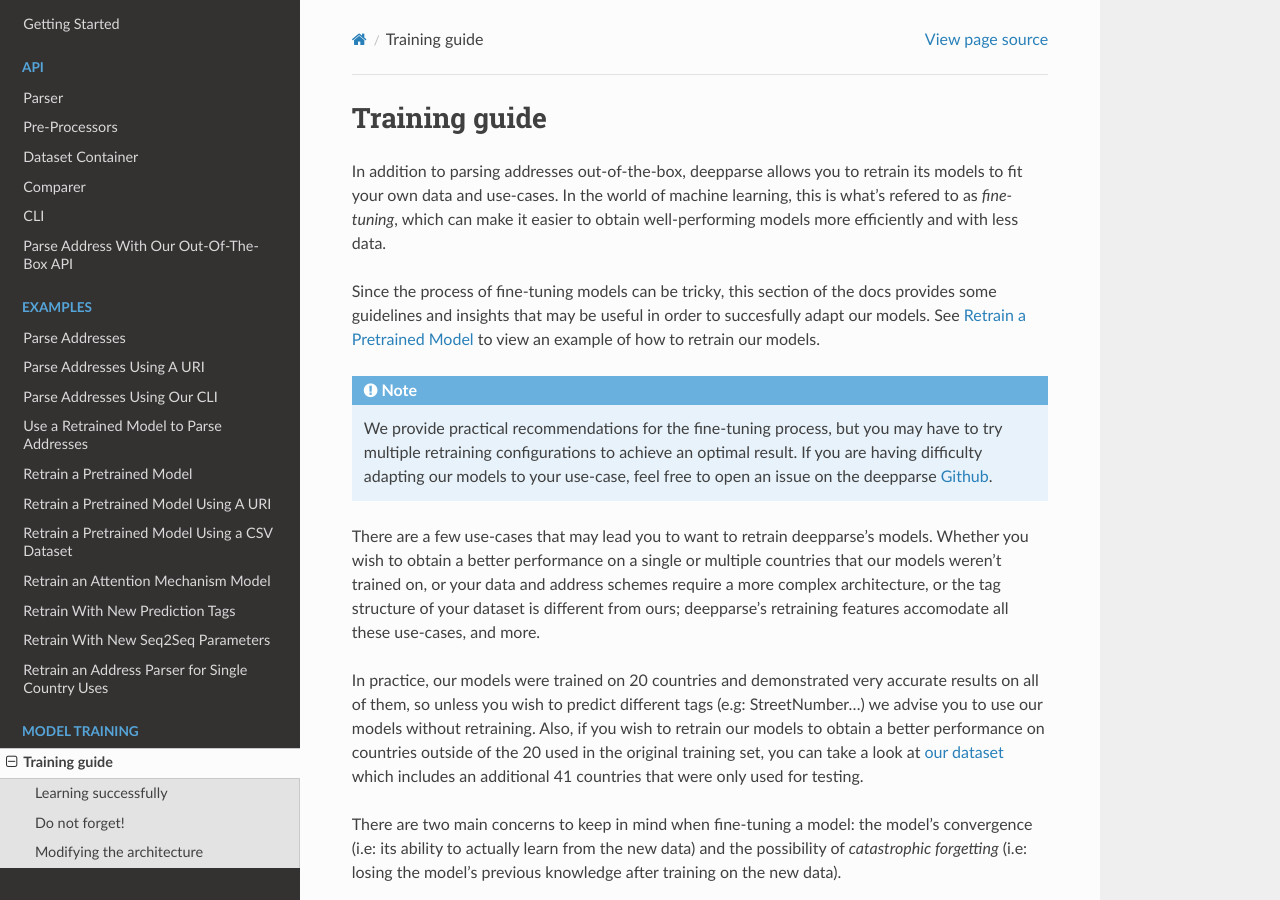
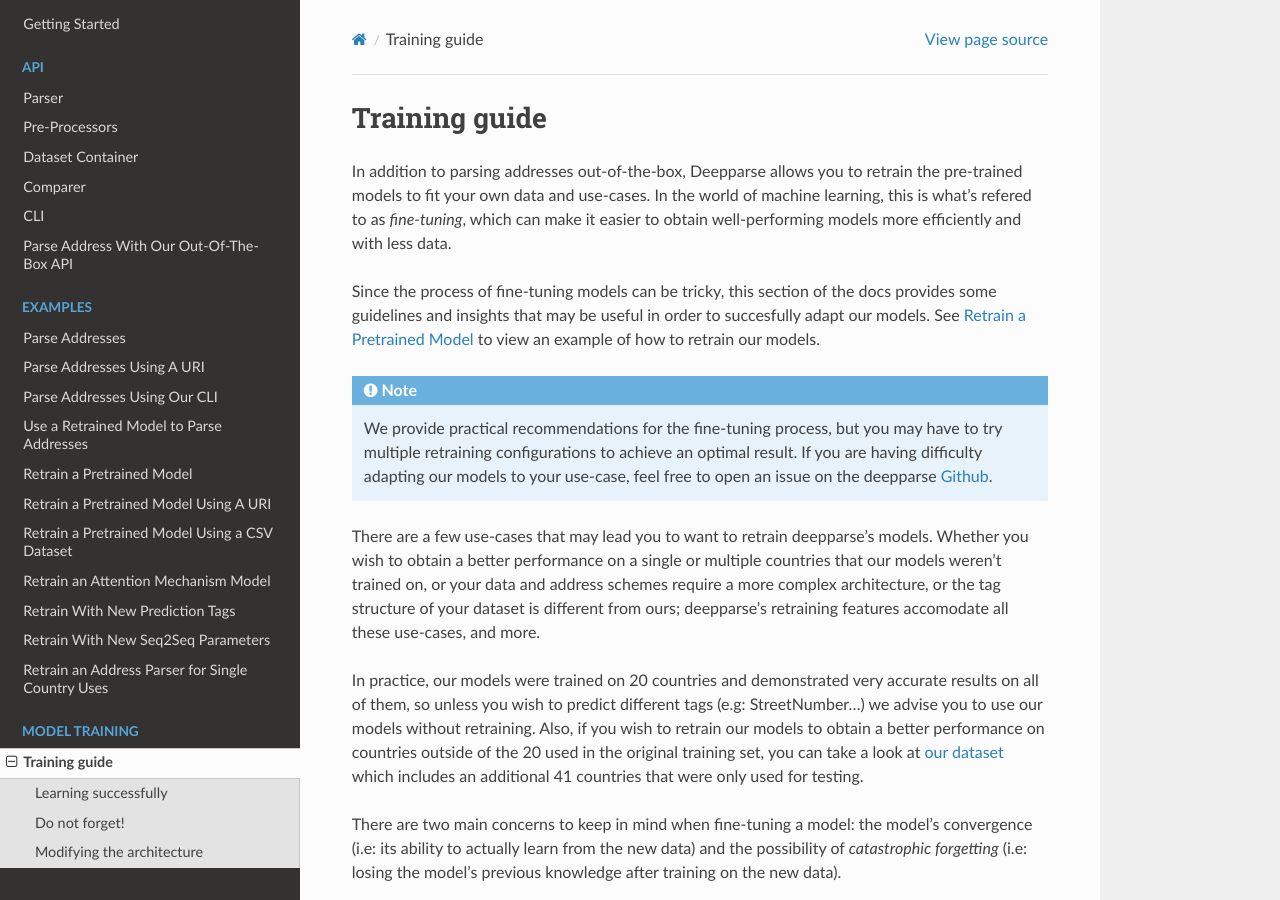
Before and after one commit to GRAAL-Research/deepparse, a Sphinx documentation site: the page built from docs/source/training_guide.rst, in a window 1280 px wide and 900 px high. Built offline with Sphinx 7.4.7 and the Read the Docs theme 2.0.0, drawn with Linux system fonts in a browser that asks for light colours; the version number could not be read and is left out.

Commit message:
Update docs/source/training_guide.rst

```diff
--- a/docs/source/training_guide.rst
+++ b/docs/source/training_guide.rst
@@ -4,7 +4,7 @@
 Training guide
 ==============
 
-In addition to parsing addresses out-of-the-box, deepparse allows you to retrain its models to fit your own data and use-cases.
+In addition to parsing addresses out-of-the-box, Deepparse allows you to retrain the pre-trained models to fit your own data and use-cases.
 In the world of machine learning, this is what's refered to as `fine-tuning`, which can make it easier to obtain well-performing
 models more efficiently and with less data.
 
```
